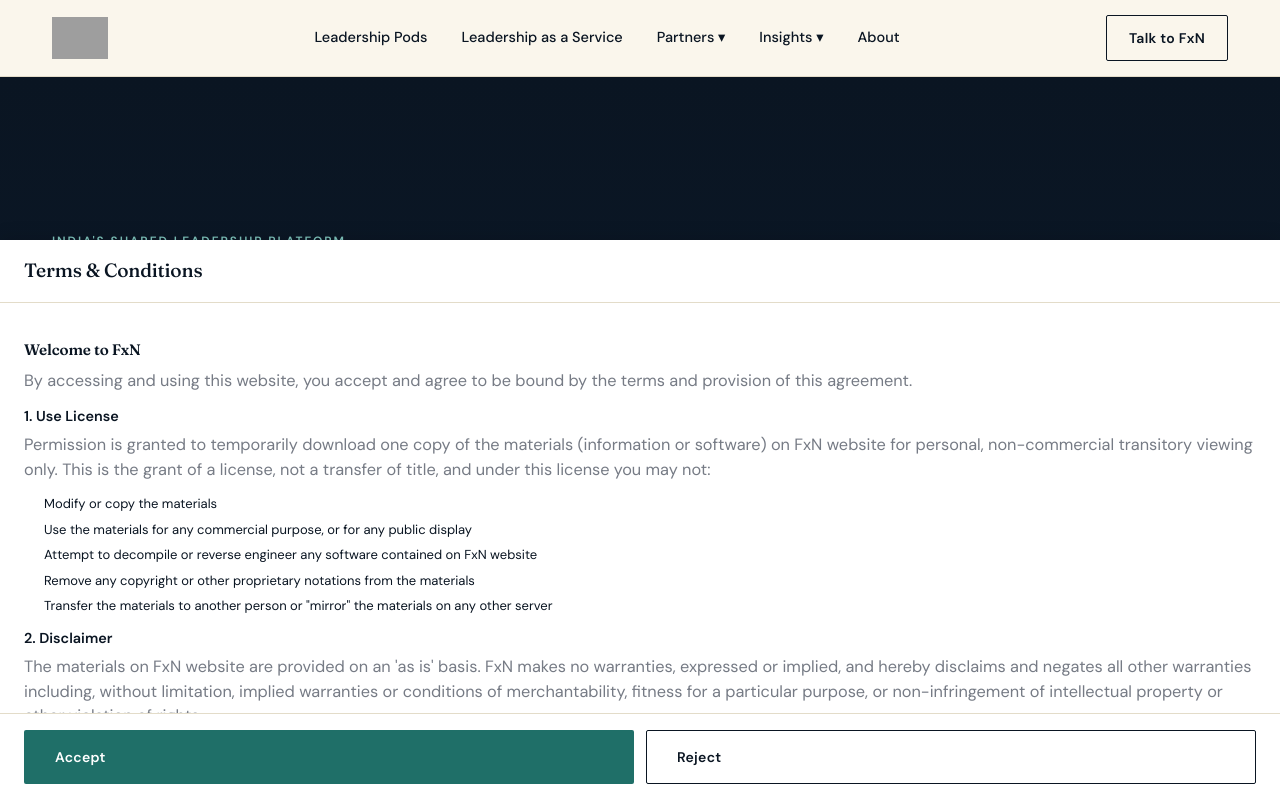
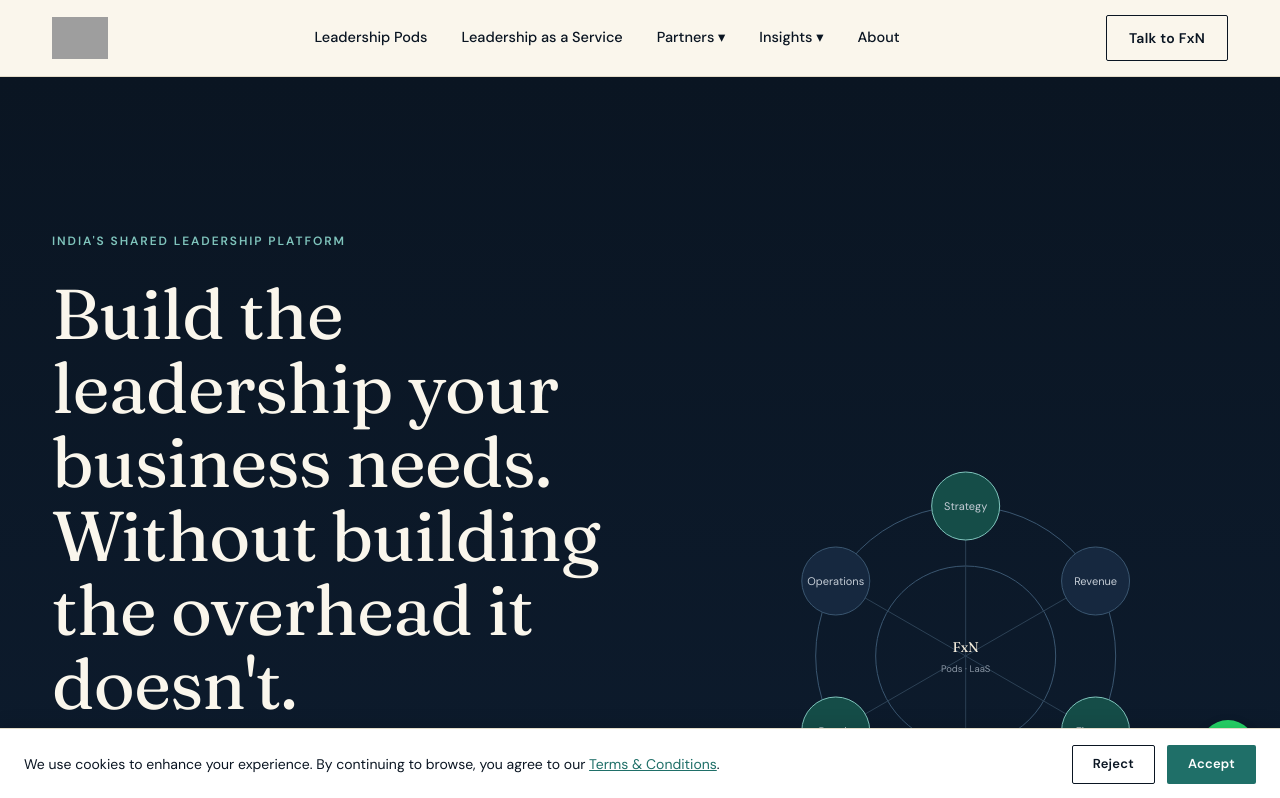
Before and after one commit to harinathpv/fxn-july26, a Next.js app: page / in a window 1280 px wide. Shown: the top 798 px of the page. Built offline with nearby package versions, Linux system fonts and the light colour scheme; grey boxes are pictures that could not be loaded.

Commit message:
feat: replace terms modal with cookie consent banner
Co-authored-by: harinathpv <209869955+harinathpv@users.noreply.github.com>

```diff
--- a/app/globals.css
+++ b/app/globals.css
@@ -604,19 +604,14 @@ footer{background:var(--navy-deep);color:#8B97A5;border-top:1px solid var(--line
 .whatsapp-button:hover{background:#20BA5A;transform:scale(1.1);box-shadow:0 6px 16px rgba(0,0,0,0.2);}
 .whatsapp-button svg{width:24px;height:24px;}
 
-/* TERMS & CONDITIONS POPUP */
-.terms-popup{position:fixed;bottom:0;left:0;right:0;background:white;box-shadow:0 -4px 16px rgba(0,0,0,0.1);z-index:999;max-height:70vh;display:flex;flex-direction:column;animation:slideUp 0.3s ease-out;}
+/* TERMS & CONDITIONS COOKIE BANNER */
+.terms-cookie-banner{position:fixed;bottom:0;left:0;right:0;background:white;border-top:1px solid var(--line);box-shadow:0 -4px 16px rgba(0,0,0,0.1);z-index:999;padding:16px 24px;display:flex;justify-content:space-between;align-items:center;gap:24px;animation:slideUp 0.3s ease-out;}
 @keyframes slideUp{from{transform:translateY(100%);opacity:0;}to{transform:translateY(0);opacity:1;}}
-.terms-header{padding:20px 24px;border-bottom:1px solid var(--line);background:white;}
-.terms-header h2{margin:0;font-size:1.2rem;}
-.terms-content{padding:20px 24px;font-size:13px;line-height:1.5;color:var(--navy-deep);overflow-y:auto;flex:1;}
-.terms-content h3{margin:16px 0 8px 0;font-size:0.95rem;font-weight:600;}
-.terms-content h4{margin:12px 0 6px 0;font-size:0.9rem;font-weight:600;}
-.terms-content p{margin:0 0 12px 0;}
-.terms-content ul{margin:0 0 12px 20px;padding:0;}
-.terms-content ul li{margin-bottom:6px;}
-.terms-actions{padding:16px 24px;border-top:1px solid var(--line);display:flex;gap:12px;background:white;}
-.terms-actions .btn{flex:1;text-align:center;}
+.terms-cookie-content{flex:1;}
+.terms-cookie-content p{margin:0;font-size:14px;color:var(--navy-deep);line-height:1.5;}
+.terms-cookie-content a{color:var(--teal);text-decoration:underline;cursor:pointer;}
+.terms-cookie-actions{display:flex;gap:12px;white-space:nowrap;}
+.terms-cookie-actions .btn{padding:8px 20px;font-size:13px;}
 @media (max-width:480px){
   .partner-grid{grid-template-columns:1fr 1fr;}
   .stat-grid{grid-template-columns:1fr 1fr;}
--- a/components/TermsAndConditions.tsx
+++ b/components/TermsAndConditions.tsx
@@ -3,7 +3,7 @@
 import { useState, useEffect } from 'react';
 
 export default function TermsAndConditions() {
-  const [showModal, setShowModal] = useState(false);
+  const [showBanner, setShowBanner] = useState(false);
   const [accepted, setAccepted] = useState(false);
   const [mounted, setMounted] = useState(false);
 
@@ -12,7 +12,7 @@ export default function TermsAndConditions() {
     if (typeof window !== 'undefined') {
       const termsAccepted = localStorage.getItem('fxn-terms-accepted');
       if (!termsAccepted) {
-        setShowModal(true);
+        setShowBanner(true);
       } else {
         setAccepted(true);
       }
@@ -22,11 +22,11 @@ export default function TermsAndConditions() {
   const handleAccept = () => {
     setAccepted(true);
     localStorage.setItem('fxn-terms-accepted', 'true');
-    setShowModal(false);
+    setShowBanner(false);
   };
 
   const handleReject = () => {
-    setShowModal(false);
+    setShowBanner(false);
   };
 
   if (!mounted || accepted) {
@@ -35,46 +35,14 @@ export default function TermsAndConditions() {
 
   return (
     <>
-      {showModal && (
-        <div className="terms-popup">
-          <div className="terms-header">
-            <h2>Terms & Conditions</h2>
+      {showBanner && (
+        <div className="terms-cookie-banner">
+          <div className="terms-cookie-content">
+            <p>We use cookies to enhance your experience. By continuing to browse, you agree to our <a href="#" onClick={(e) => e.preventDefault()}>Terms & Conditions</a>.</p>
           </div>
-          <div className="terms-content">
-            <h3>Welcome to FxN</h3>
-            <p>By accessing and using this website, you accept and agree to be bound by the terms and provision of this agreement.</p>
-
-            <h4>1. Use License</h4>
-            <p>Permission is granted to temporarily download one copy of the materials (information or software) on FxN website for personal, non-commercial transitory viewing only. This is the grant of a license, not a transfer of title, and under this license you may not:</p>
-            <ul>
-              <li>Modify or copy the materials</li>
-              <li>Use the materials for any commercial purpose, or for any public display</li>
-              <li>Attempt to decompile or reverse engineer any software contained on FxN website</li>
-              <li>Remove any copyright or other proprietary notations from the materials</li>
-              <li>Transfer the materials to another person or &quot;mirror&quot; the materials on any other server</li>
-            </ul>
-
-            <h4>2. Disclaimer</h4>
-            <p>The materials on FxN website are provided on an &apos;as is&apos; basis. FxN makes no warranties, expressed or implied, and hereby disclaims and negates all other warranties including, without limitation, implied warranties or conditions of merchantability, fitness for a particular purpose, or non-infringement of intellectual property or other violation of rights.</p>
-
-            <h4>3. Limitations</h4>
-            <p>In no event shall FxN or its suppliers be liable for any damages (including, without limitation, damages for loss of data or profit, or due to business interruption) arising out of the use or inability to use the materials on FxN website.</p>
-
-            <h4>4. Accuracy of Materials</h4>
-            <p>The materials appearing on FxN website could include technical, typographical, or photographic errors. FxN does not warrant that any of the materials on its website are accurate, complete, or current.</p>
-
-            <h4>5. Links</h4>
-            <p>FxN has not reviewed all of the sites linked to its website and is not responsible for the contents of any such linked site. The inclusion of any link does not imply endorsement by FxN of the site. Use of any such linked website is at the user&apos;s own risk.</p>
-
-            <h4>6. Modifications</h4>
-            <p>FxN may revise these terms of service for its website at any time without notice. By using this website, you are agreeing to be bound by the then current version of these terms of service.</p>
-
-            <h4>7. Governing Law</h4>
-            <p>These terms and conditions are governed by and construed in accordance with the laws of India, and you irrevocably submit to the exclusive jurisdiction of the courts in that location.</p>
-          </div>
-          <div className="terms-actions">
+          <div className="terms-cookie-actions">
+            <button onClick={handleReject} className="btn btn-outline">Reject</button>
             <button onClick={handleAccept} className="btn btn-teal">Accept</button>
-            <button onClick={handleReject} className="btn btn-outline">Reject</button>
           </div>
         </div>
       )}
```
